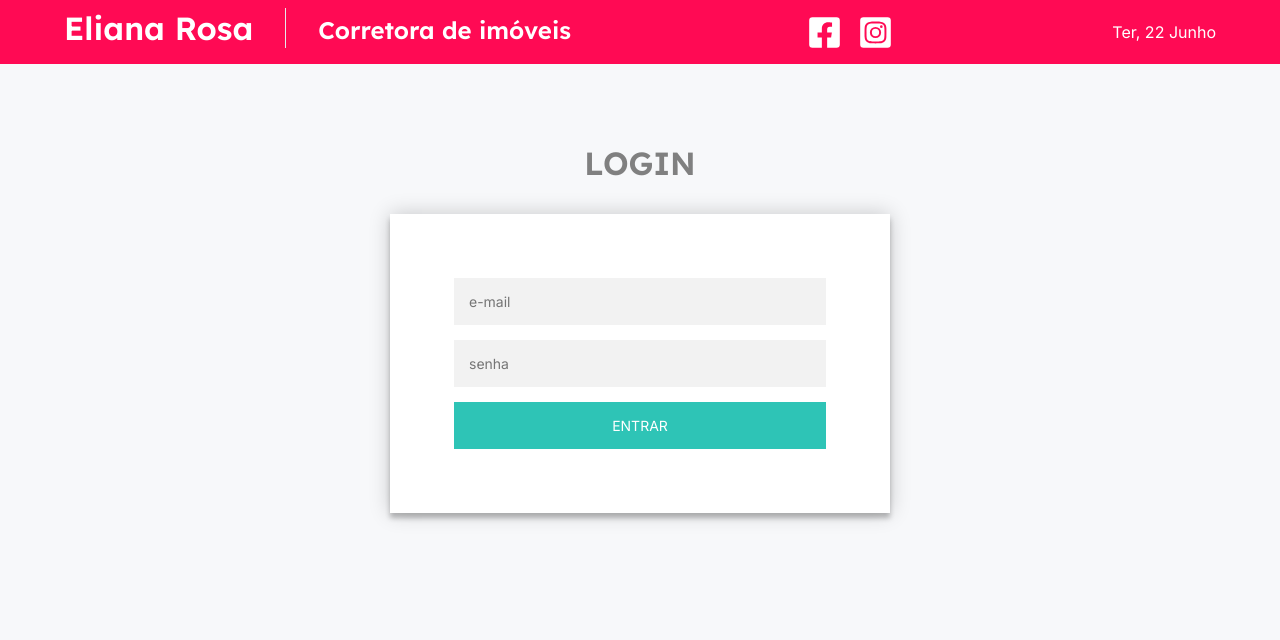
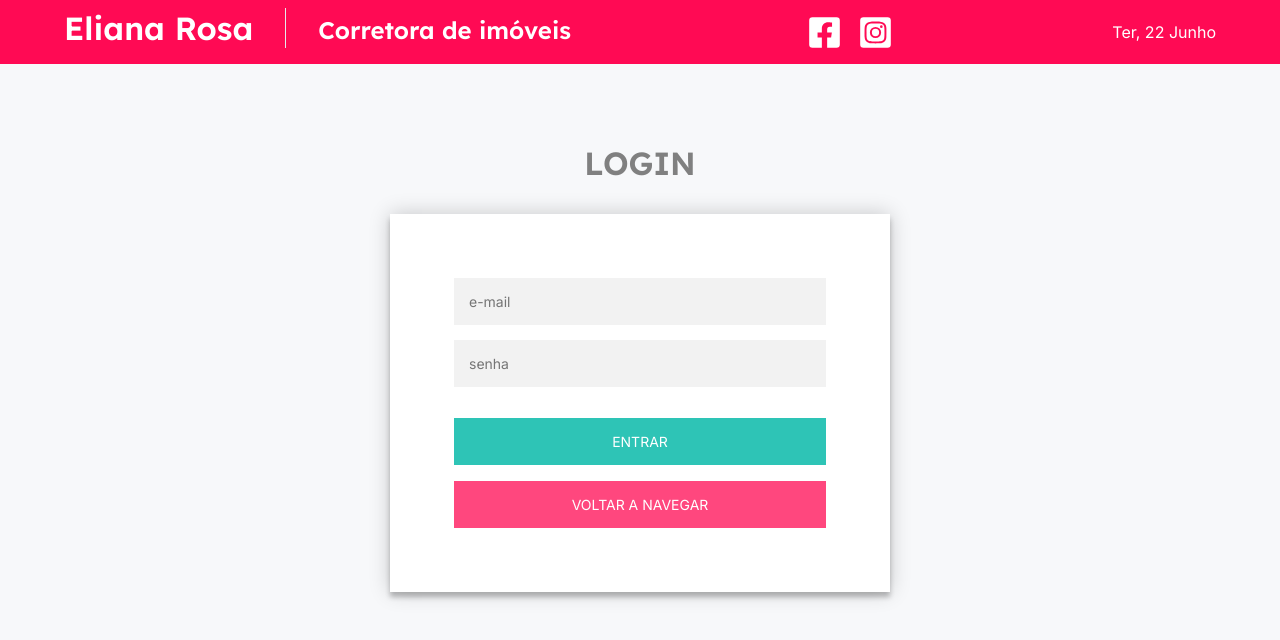
Before and after one commit to elianarosacreci/elianarosacorretora, a Next.js app: page /login/login in a window 1280 px wide. Shown: the top 640 px of the page. Built offline with nearby package versions, Linux system fonts and the light colour scheme.

Commit message:
ajustment in login page to add return to browse button link

```diff
--- a/src/pages/login/login.module.scss
+++ b/src/pages/login/login.module.scss
@@ -29,13 +29,14 @@
         font-size: 14px;
     }
 
-    .form button {
+    .form .login {
         text-transform: uppercase;
         outline: 0;
         background: var(--green-500);
         width: 100%;
         border: 0;
         padding: 15px;
+        margin-top: 1rem;
         color: #ffffff;
         font-size: 14px;
         -webkit-transition: all 0.3 ease;
@@ -46,4 +47,28 @@
             background: var(--green-400);
         }
     }
+
+    .form .returnToBrowse {
+        text-transform: uppercase;
+        outline: 0;
+        background: var(--pink-500);
+        width: 100%;
+        border: 0;
+        padding: 15px;
+        margin-top: 1rem;
+        color: #ffffff;
+        font-size: 14px;
+        -webkit-transition: all 0.3 ease;
+        transition: all 0.3 ease;
+        cursor: pointer;
+
+        text-decoration: none;
+        -webkit-appearance: button;
+        -moz-appearance: button;
+        appearance: button;
+
+        &:hover {
+            background: var(--pink-400);
+        }
+    }
 }
--- a/src/pages/login/login.tsx
+++ b/src/pages/login/login.tsx
@@ -16,7 +16,8 @@ export default function Login() {
                     <form className={styles.loginForm}>
                         <input type="text" placeholder="e-mail" />
                         <input type="password" placeholder="senha" />
-                        <button>entrar</button>
+                        <button className={styles.login}>entrar</button>
+                        <a href="/" className={styles.returnToBrowse}>voltar a navegar</a>
                     </form>
                 </div>
             </div>
```
